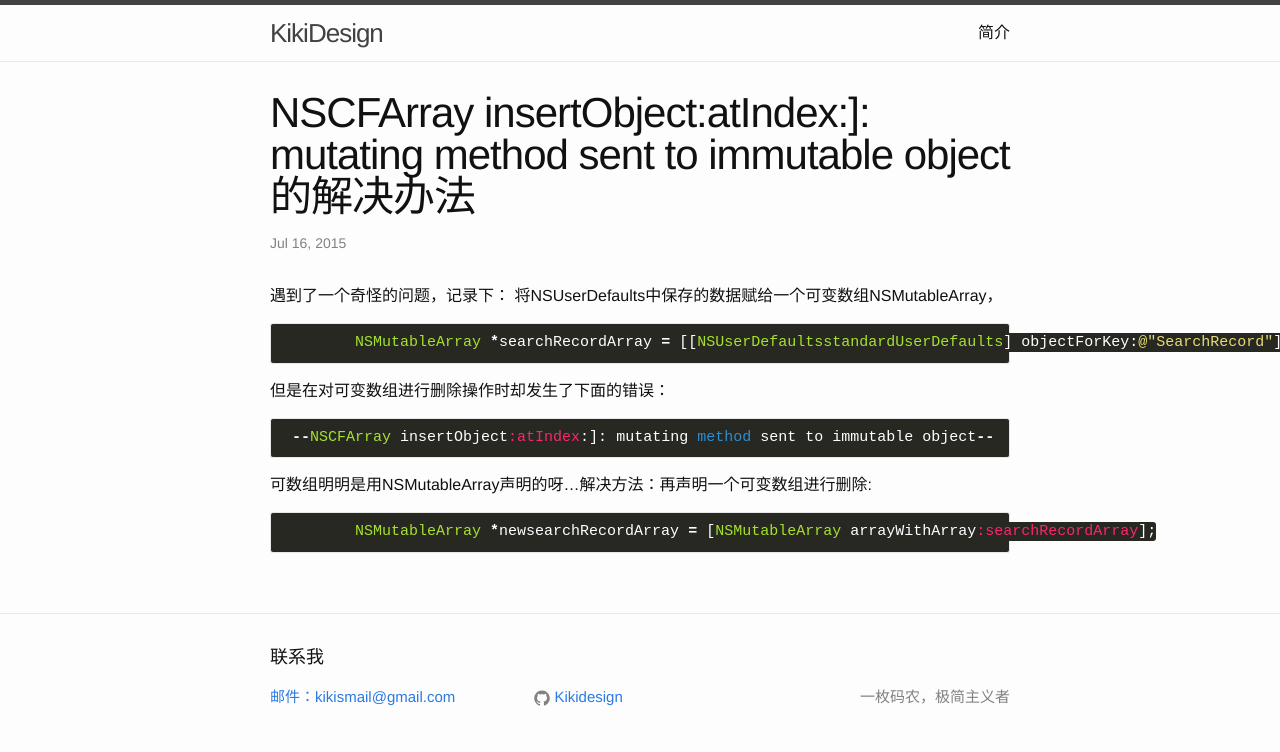
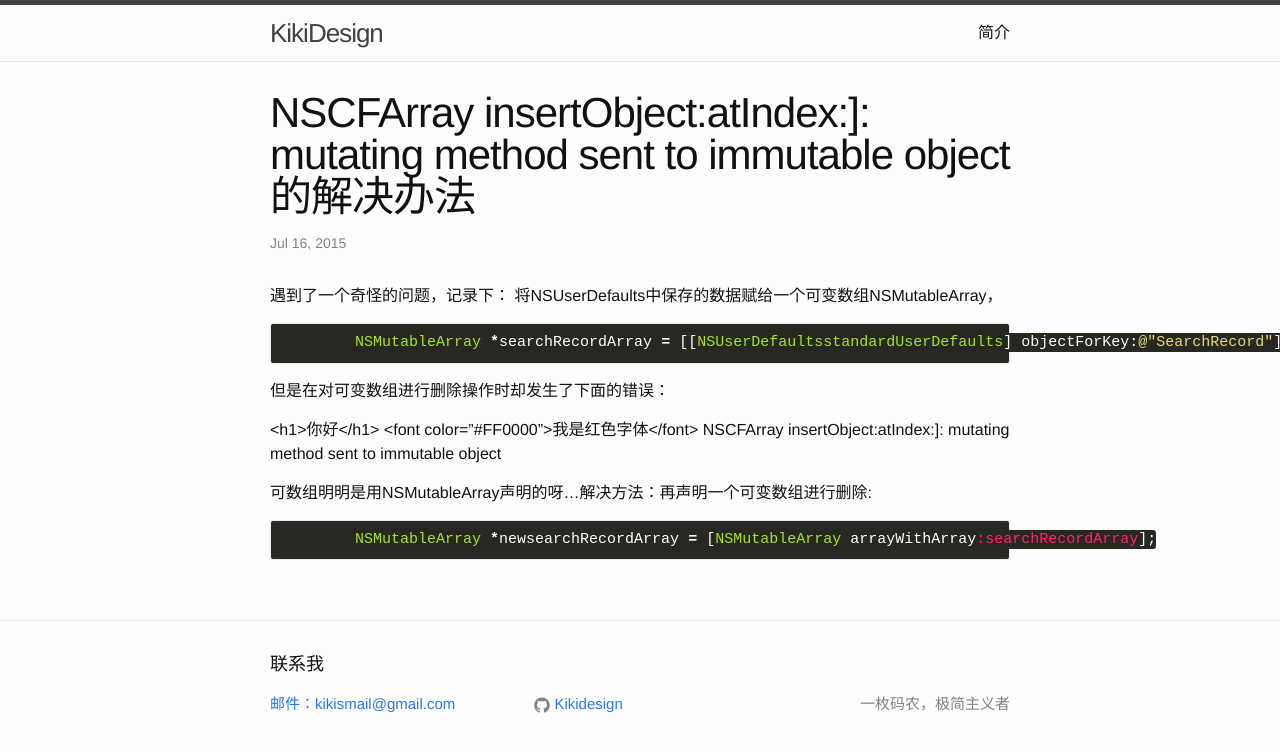
Before and after one commit to kikidesign/kikidesign.github.io, a Jekyll site: the page built from _posts/2015-07-16-mutating-method-sent-to-immutable-object.markdown, in a window 1280 px wide. Shown: the top 752 px of the page. Built offline with Jekyll 4.4.1, drawn with Linux system fonts in a browser that asks for light colours.

Commit message:
mutating method sent to immutable object5

```diff
--- a/_posts/2015-07-16-mutating-method-sent-to-immutable-object.markdown
+++ b/_posts/2015-07-16-mutating-method-sent-to-immutable-object.markdown
@@ -11,9 +11,11 @@ categories: iOS update
 	NSMutableArray *searchRecordArray = [[NSUserDefaultsstandardUserDefaults] objectForKey:@"SearchRecord"];
 {% endhighlight %}
 但是在对可变数组进行删除操作时却发生了下面的错误：
-{% highlight ruby %}
- --NSCFArray insertObject:atIndex:]: mutating method sent to immutable object--
-{% endhighlight %}
+
+&lt;h1&gt;你好&lt;/h1&gt;
+&lt;font color="#FF0000"&gt;我是红色字体&lt;/font&gt;
+ NSCFArray insertObject:atIndex:]: mutating method sent to immutable object
+
 可数组明明是用NSMutableArray声明的呀...解决方法：再声明一个可变数组进行删除:
 {% highlight ruby %}
 	NSMutableArray *newsearchRecordArray = [NSMutableArray arrayWithArray:searchRecordArray];
```
